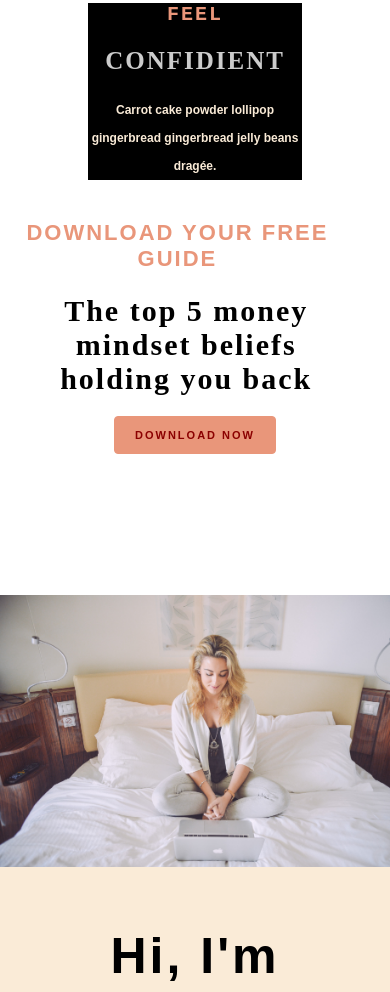
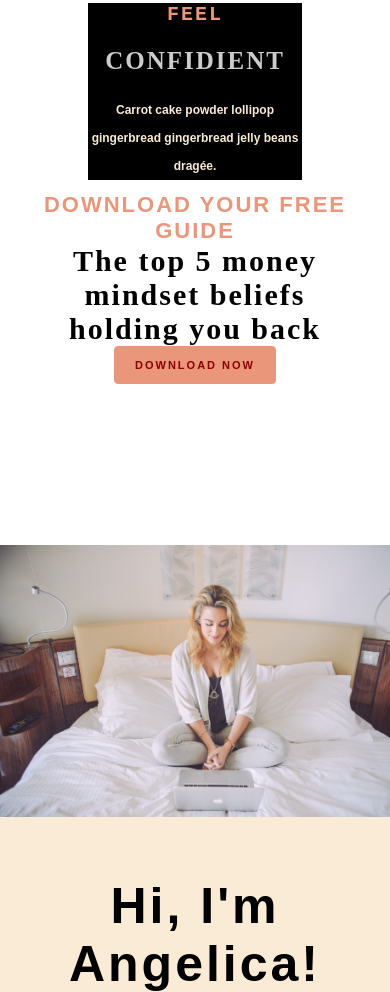
Before and after one commit to omniaahmed129/Blog, a plain HTML site: page index.html in a window 390 px wide. Shown: the part 1427-2419 px from the top of the page. Drawn offline with Linux system fonts and the light colour scheme.

Commit message:
Update index.css

```diff
--- a/css/index.css
+++ b/css/index.css
@@ -284,7 +284,7 @@ button:focus
     .help-services
     {
         width: 100%;
-        height: 1150px;
+        height: 1100px;
         background-color: #fff;
         margin: 0px;
         padding: 0px;
@@ -350,6 +350,7 @@ button:focus
         font-family: sans-serif;
         font-weight: 600;
         margin-top: 40px;
+        margin: auto;
     }
     .pragraph2
     {
@@ -359,6 +360,7 @@ button:focus
         font-weight: 600;
         margin-top: 20px;
         margin-bottom: 20px;
+        margin: auto;
     }
     .download-paragraph button
     {
```
